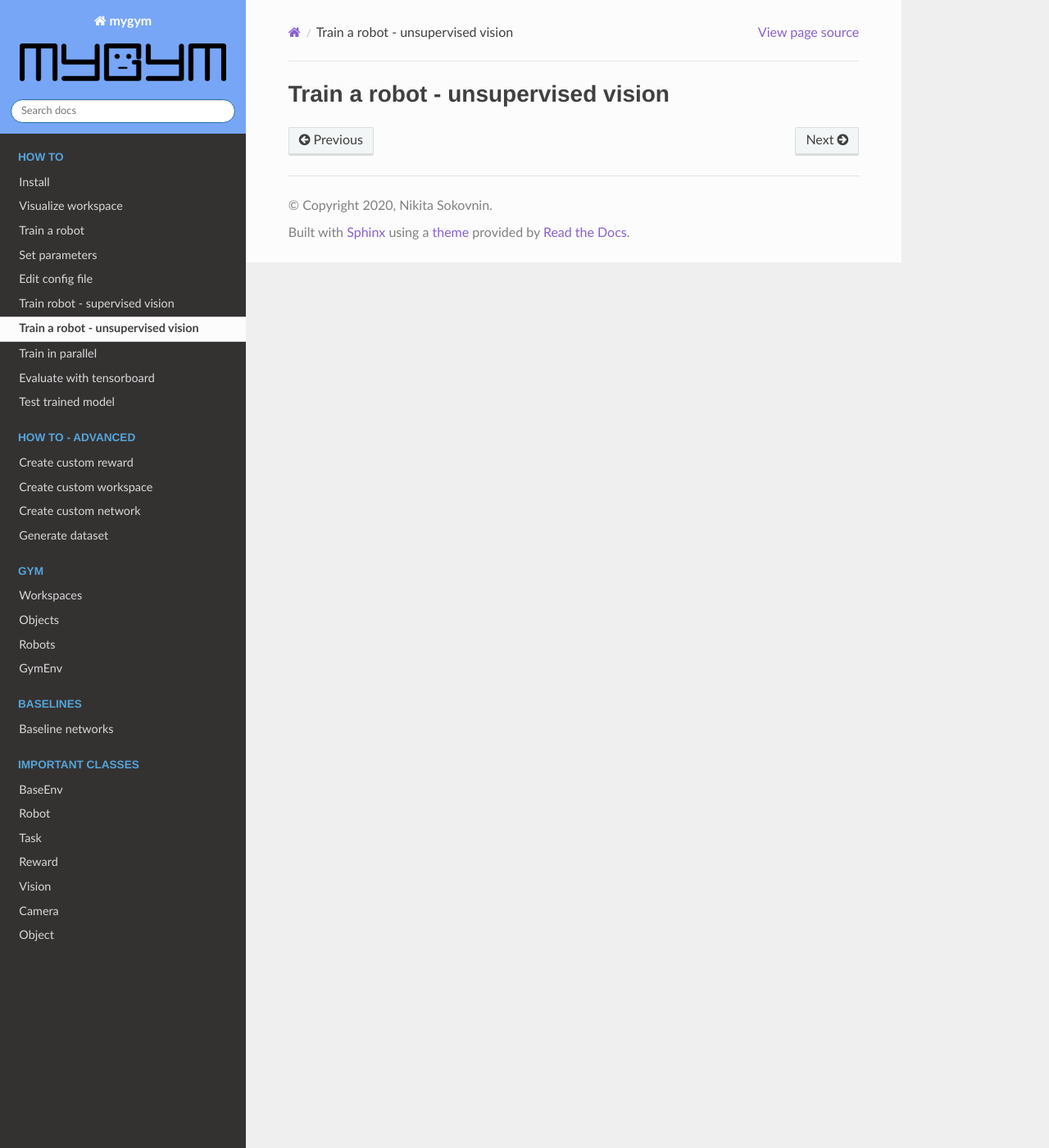
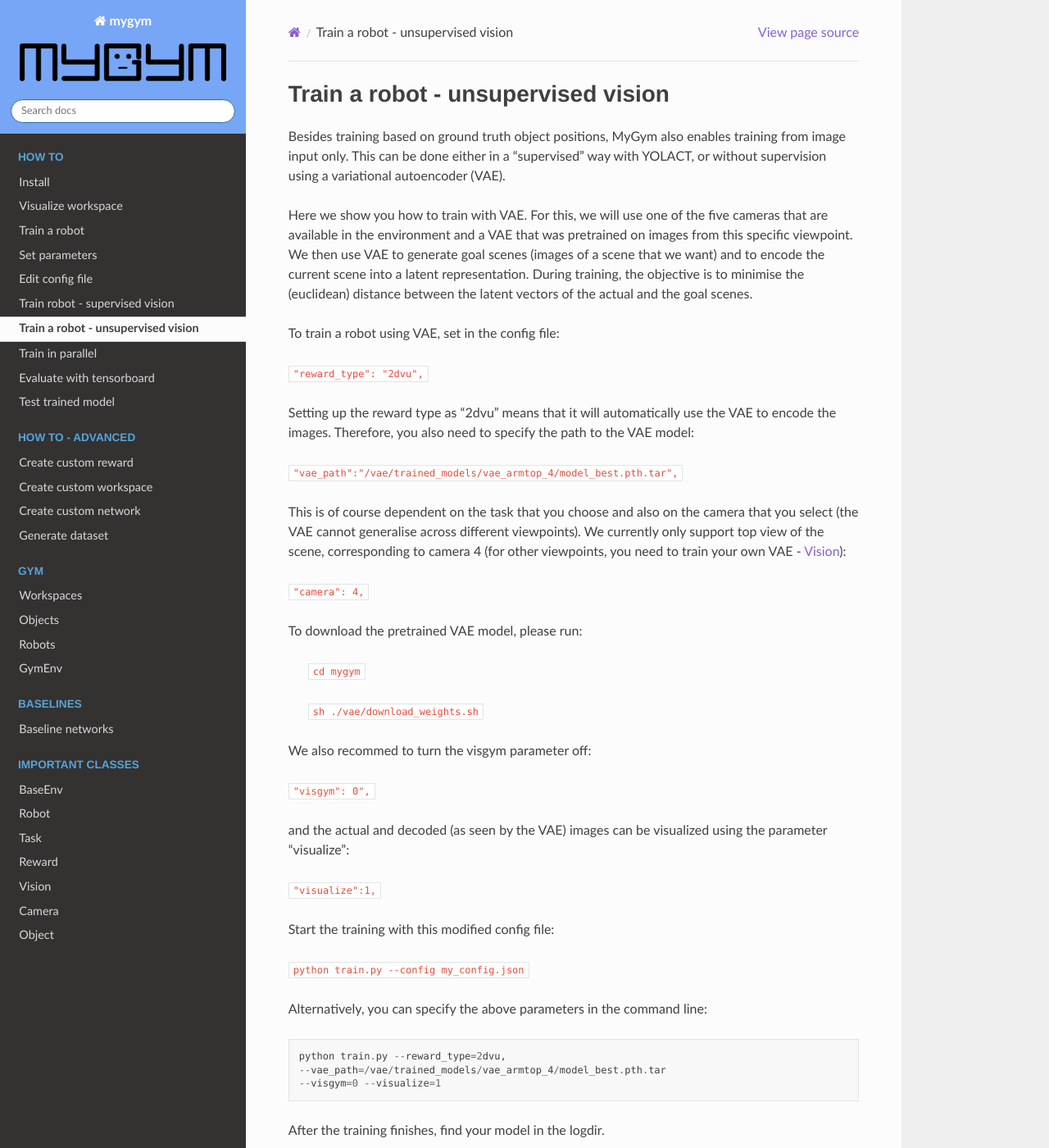
Before and after one commit to incognite-lab/myGym, a Sphinx documentation site: the page built from docs/source/user_guide/train_vae.rst, in a window 1280 px wide and 1400 px high. Shown: the whole window at 82% size. Built offline with Sphinx 7.4.7 and the Read the Docs theme 2.0.0, drawn with Linux system fonts in a browser that asks for light colours; some of the changed text lies outside the part shown.

Commit message:
documentation update

```diff
--- a/docs/source/user_guide/train_vae.rst
+++ b/docs/source/user_guide/train_vae.rst
@@ -2,3 +2,67 @@
 
 Train a robot - unsupervised vision
 =====================================
+
+
+Besides training based on ground truth object positions, MyGym also enables training from image input only. This can be done either in a "supervised" way with YOLACT, or without supervision using a variational autoencoder (VAE).
+
+
+Here we show you how to train with VAE. For this, we will use one of the five cameras that are available in the environment and a VAE that was pretrained on images from this specific viewpoint.
+We then use VAE to generate goal scenes (images of a scene that we want) and to encode the current scene into a latent representation. During training, the objective is to minimise the (euclidean) distance between
+the latent vectors of the actual and the goal scenes.
+
+
+To train a robot using VAE, set in the config file:
+
+``"reward_type": "2dvu",``
+
+
+Setting up the reward type as "2dvu" means that it will automatically use the VAE to encode the images. Therefore, you also need to specify the path to the VAE model:
+
+``"vae_path":"/vae/trained_models/vae_armtop_4/model_best.pth.tar",``
+
+
+This is of course dependent on the task that you choose and also on the camera that you select (the VAE cannot generalise across different viewpoints).
+We currently only support top view of the scene, corresponding to camera 4 (for other viewpoints, you need to train your own VAE -  :ref:`vision`):
+
+``"camera": 4,``
+
+
+To download the pretrained VAE model, please run:
+
+    ``cd mygym``
+
+    ``sh ./vae/download_weights.sh``
+
+
+
+We also recommed to turn the visgym parameter off:
+
+``"visgym": 0",``
+
+and the actual and decoded (as seen by the VAE) images can be visualized using the parameter "visualize":
+
+``"visualize":1,``
+
+Start the training with this modified config file:
+
+``python train.py --config my_config.json``
+
+Alternatively, you can specify the above parameters in the command line:
+
+.. code-block:: python
+
+    python train.py --reward_type=2dvu,
+    --vae_path=/vae/trained_models/vae_armtop_4/model_best.pth.tar
+    --visgym=0 --visualize=1
+
+After the training finishes, find your model in the logdir.
+
+
+
+We have also implemented a specific version for the reach task and VAE, designed for the KUKA arm. The goal is to get the KUKA arm in a specific position, based on a goal image. There are no objects included in this task, only the arm moving. To try this scenario, run:
+
+``python train.py --config configs/train_vae_reach.json``
+
+
+To learn more about myGym's vision models, see :ref:`vision`.
```
Also changed, not shown: docs/source/core_modules/vision.rst (+80 -7 lines).
